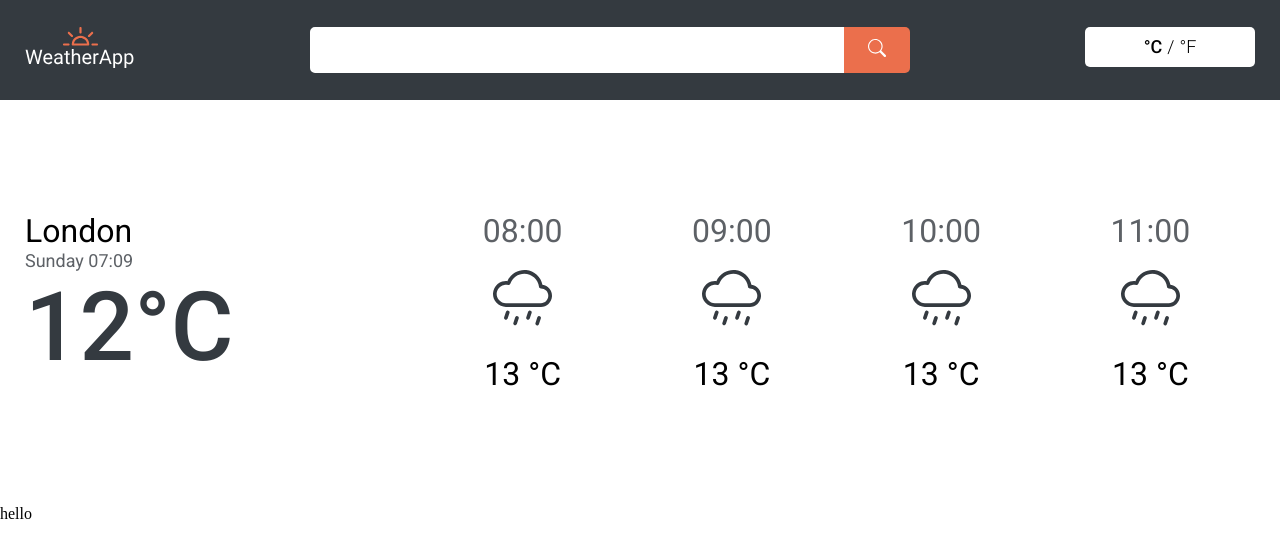
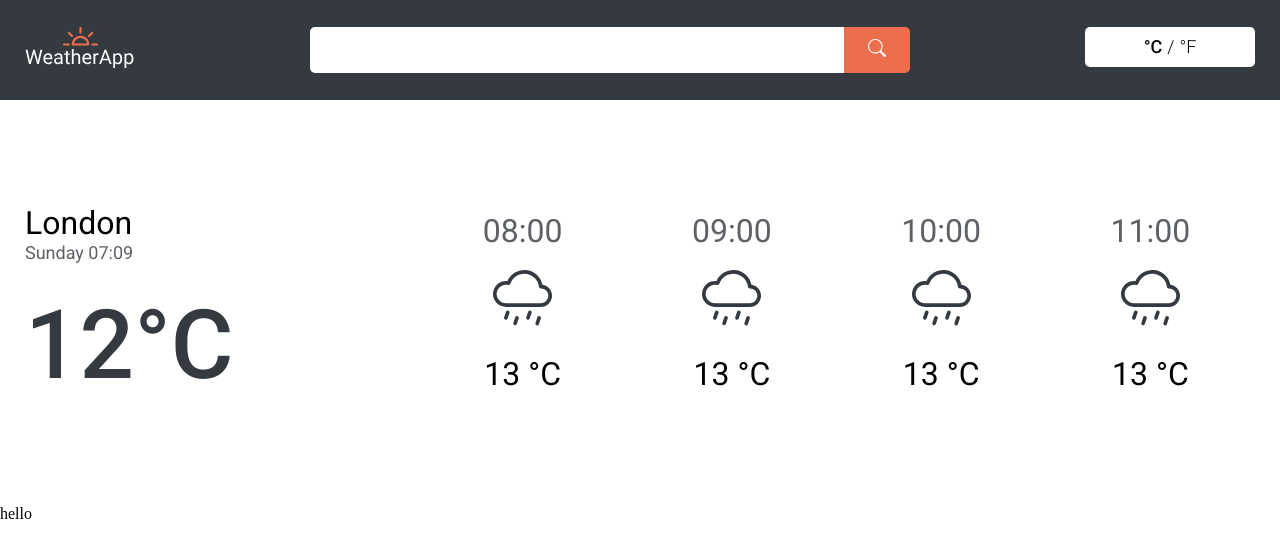
Before and after one commit to VladyslavHimself/weather-app, a React (Create React App) app: page / in a window 1280 px wide. Shown: the top 558 px of the page. Built offline with nearby package versions, Linux system fonts and the light colour scheme.

Commit message:
added margin top

```diff
--- a/src/components/App/styles.module.scss
+++ b/src/components/App/styles.module.scss
@@ -45,6 +45,7 @@
         font-size: 96px;
         line-height: 112px;
         color: $text-color;
+        margin-top: 26px;
     }
 }
 
```
